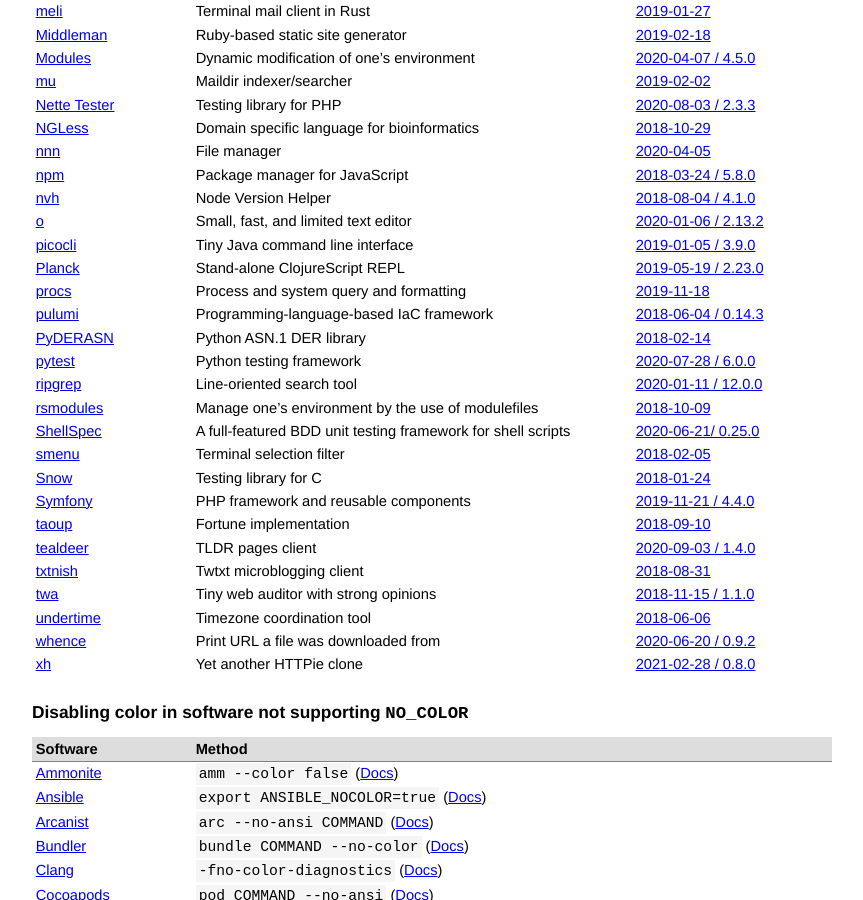
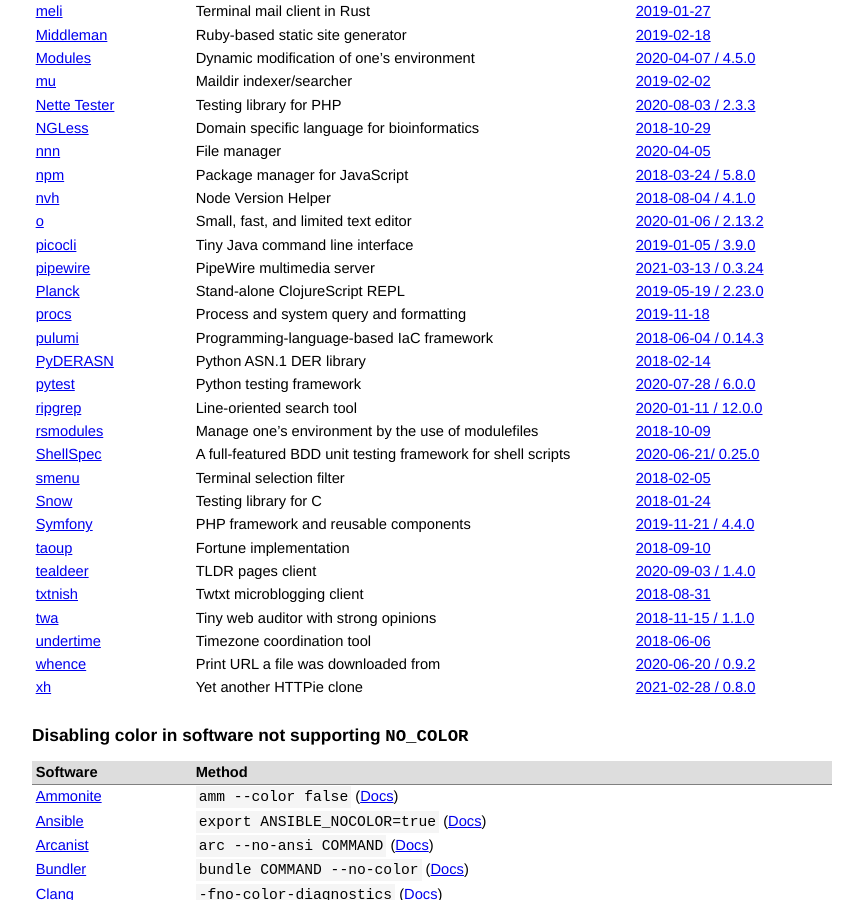
Before and after one commit to jcs/no_color, a Jekyll site: the page built from index.md, in a window 1280 px wide and 900 px high, scrolled down 1946 px. Shown: the whole window, without its empty margins (208-1071 px from the left). Built offline with Jekyll 4.4.1, drawn with Linux system fonts in a browser that asks for light colours; our own code applies the rules of GitHub Pages for plain Markdown files.

Commit message:
Add PipeWire (#111)

```diff
--- a/index.md
+++ b/index.md
@@ -113,6 +113,7 @@ color via `NO_COLOR`.
 | [nvh](https://github.com/JohnRGee/nvh) | Node Version Helper | [2018-08-04 / 4.1.0](https://github.com/JohnRGee/nvh/releases/tag/v4.1.0) |
 | [o](https://github.com/xyproto/o) | Small, fast, and limited text editor | [2020-01-06 / 2.13.2](https://github.com/xyproto/o/tree/2.13.2) |
 | [picocli](https://github.com/remkop/picocli/) | Tiny Java command line interface | [2019-01-05 / 3.9.0](https://github.com/remkop/picocli/releases/tag/v3.9.0#3.9.0-ANSI-heuristics) |
+| [pipewire](https://pipewire.org/) | PipeWire multimedia server | [2021-03-13 / 0.3.24](https://https://gitlab.freedesktop.org/pipewire/pipewire/-/commit/c974318686ced66546861494509d2ee93fc110d9) |
 | [Planck](https://planck-repl.org/) | Stand-alone ClojureScript REPL | [2019-05-19 / 2.23.0](https://github.com/planck-repl/planck/releases/tag/2.23.0) |
 | [procs](https://github.com/c-blake/procs) | Process and system query and formatting | [2019-11-18](https://github.com/c-blake/procs/commit/7d19fc184f8c29481dd5a4c4d5d26c671c2c0a4c) |
 | [pulumi](https://pulumi.io/) | Programming-language-based IaC framework | [2018-06-04 / 0.14.3](https://github.com/pulumi/pulumi/pull/1594) |
```
